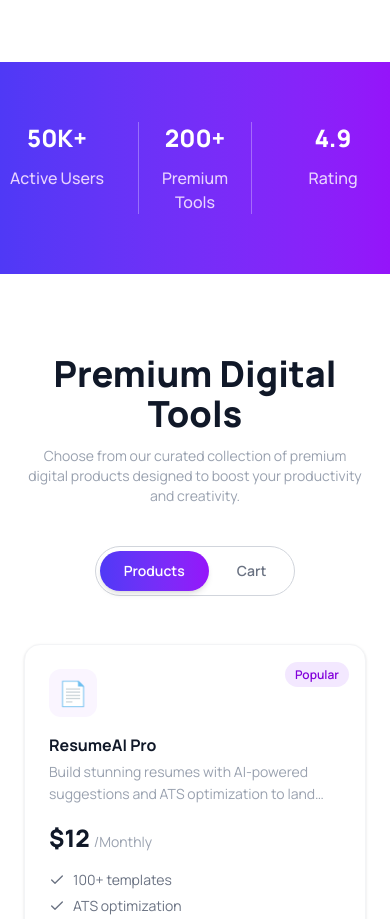
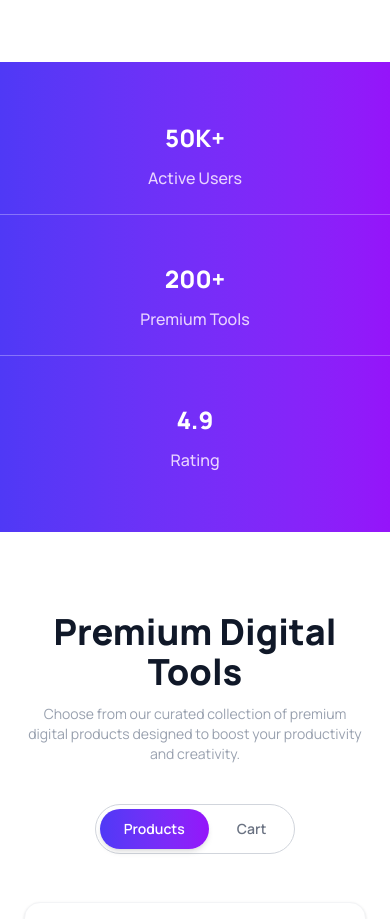
Before and after one commit to soikat63/DigiTools, a React (Vite) app: page / in a window 390 px wide. Shown: the part 991-1910 px from the top of the page. Built offline with nearby package versions, Linux system fonts and the light colour scheme.

Commit message:
Improve at the banner bottom section on the responsive design

```diff
--- a/src/components/BannerBottom.jsx
+++ b/src/components/BannerBottom.jsx
@@ -8,14 +8,16 @@ const stats = [
 
 const BannerBottom = () => {
   return (
-    <section className="bg-gradient-to-r from-[#4F39F6] to-[#9514FA] py-15 ">
+    <section className="bg-gradient-to-r from-[#4F39F6] to-[#9514FA] py-15">
       <div className="max-w-7xl mx-auto">
-        <div className="grid grid-cols-3 gap-6 text-center text-white">
+        <div className="grid md:grid-cols-3 gap-6 text-center text-white">
           {stats.map((stat, i) => (
             <div
               key={i}
               className={`flex flex-col items-center
-              ${i === 1 ? "border-x border-white/30 px-6" : ""}`}
+            md:${i === 1 ? "border-x border-white/30 px-6" : ""}
+            ${i !== stats.length - 1 ? "border-b border-white/30 pb-6 mb-6 md:border-b-0 md:pb-0 md:mb-0" : ""}
+          `}
             >
               <h3 className="text-2xl md:text-6xl font-extrabold">
                 {stat.value}
```
